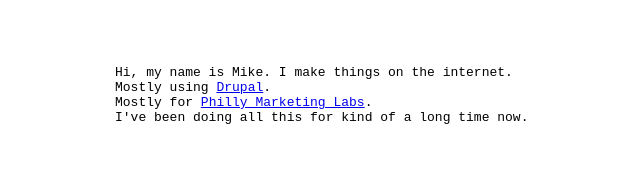
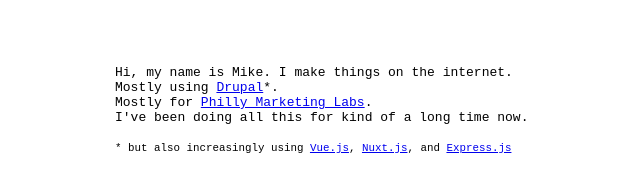
Before and after one commit to mraichelson/MichaelRaichelson.com, a plain HTML site: page index.html in a window 1280 px wide. Shown: the whole page, without its empty margins (275-915 px from the left). Drawn offline with Linux system fonts and the light colour scheme.

Commit message:
Update index.html

```diff
--- a/index.html
+++ b/index.html
@@ -7,9 +7,11 @@
 <body>
 <div id="main">
   <pre>Hi, my name is Mike. I make things on the internet.
-Mostly using <a href="https://drupal.org/">Drupal</a>.
+Mostly using <a href="https://drupal.org/">Drupal</a>*.
 Mostly for <a href="https://phillymarketinglabs.com/">Philly Marketing Labs</a>.
-I've been doing all this for kind of a long time now.</pre>
+I've been doing all this for kind of a long time now.
+
+<small>* but also increasingly using <a href="https://vuejs.org/">Vue.js</a>, <a href="https://nuxtjs.org/">Nuxt.js</a>, and <a href="https://expressjs.com/">Express.js</a></small></pre>
 </div>
 </body>
 </html>
```
